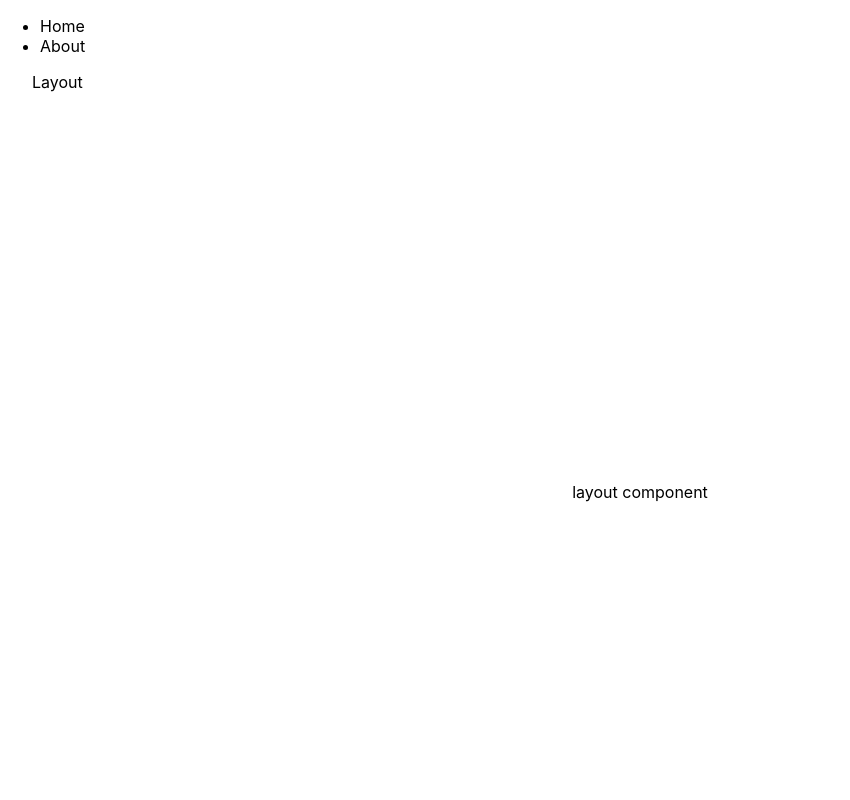
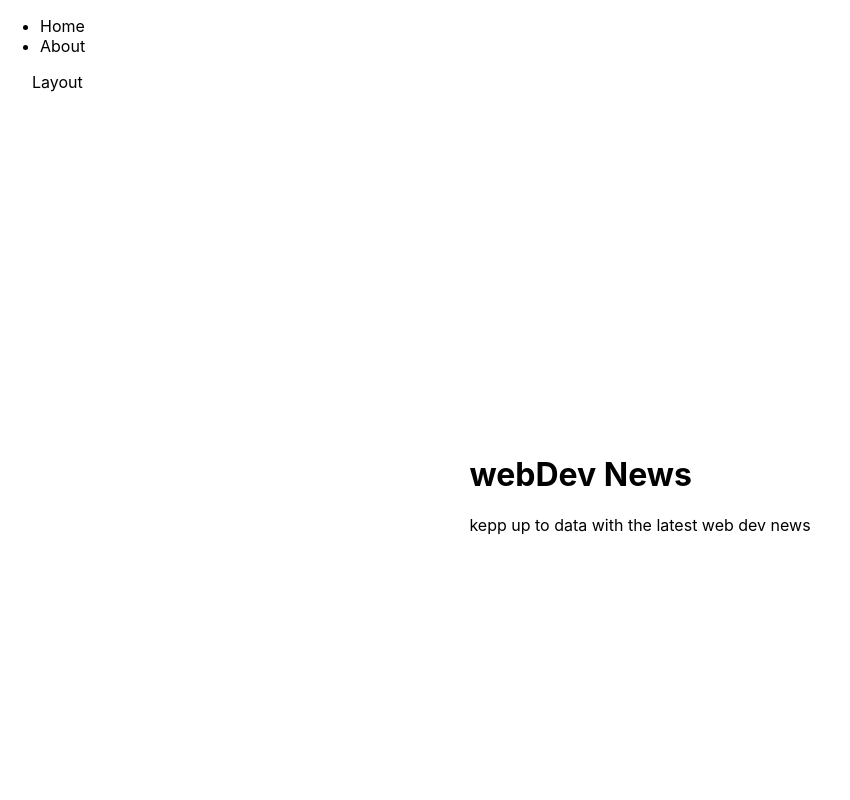
Before and after one commit to mahrokh-sadro/nodejs, a Next.js app: page / in a window 1280 px wide. Shown: the top 800 px of the page, without its empty margins (0-850 px from the left). Built offline with nearby package versions, Linux system fonts and the light colour scheme.

Commit message:
working on components

```diff
--- /dev/null
+++ b/components/Header.js
@@ -0,0 +1,16 @@
+import headerStyles from "../styles/Header.module.css";
+
+const Header = () => {
+  return (
+    <div>
+      <h1 className={headerStyles.title}>
+        <spam>webDev</spam> News
+      </h1>
+      <p className={headerStyles.description}>
+        kepp up to data with the latest web dev news
+      </p>
+    </div>
+  );
+};
+
+export default Header;
--- a/components/Layout.js
+++ b/components/Layout.js
@@ -1,4 +1,6 @@
 import Nav from "./Nav";
+import Header from "./Header";
+
 import styles from "../styles/Layout.module.css";
 
 const Layout = ({ children }) => {
@@ -8,7 +10,7 @@ const Layout = ({ children }) => {
       <div className={styles.container}>
         Layout
         <main className={styles.main}>
-          layout component
+          <Header />
           {children}
         </main>
       </div>
```
